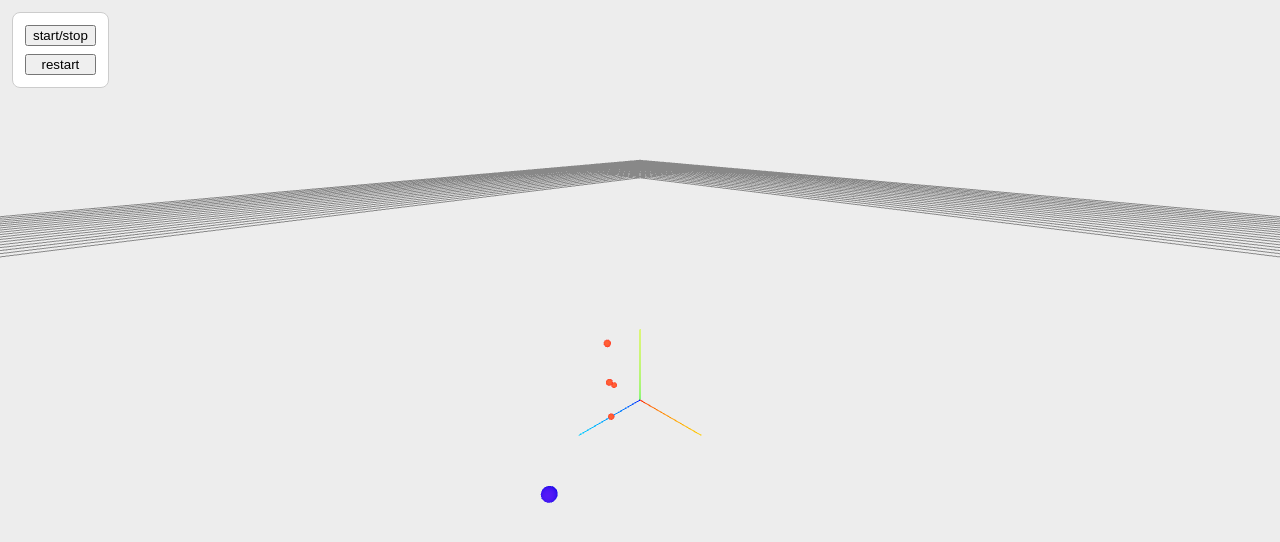
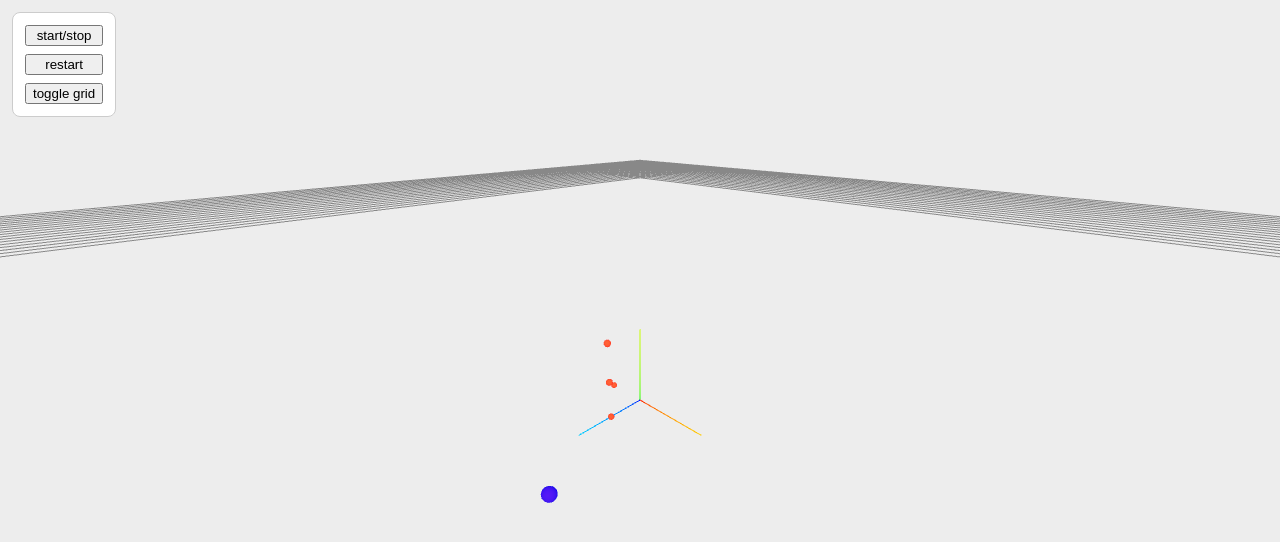
Before and after one commit to pxd3v/coulomb, a React (Create React App) app: page / in a window 1280 px wide. Shown: the top 542 px of the page. Built offline with nearby package versions, Linux system fonts and the light colour scheme.

Commit message:
feat: point focusing

```diff
--- a/src/components/Menu/Menu.tsx
+++ b/src/components/Menu/Menu.tsx
@@ -4,12 +4,13 @@ import { usePoints } from '../../contexts/PointsContext';
 
 function App() {
   const { resetPoints } = usePoints()
-  const { isRunning, setIsRunning } = useEnv()
+  const { isRunning, setIsRunning, showGrid, setShowGrid } = useEnv()
 
   return (
     <div className="Menu">
         <button onClick={() => setIsRunning(!isRunning)}>start/stop</button>
         <button onClick={() => { resetPoints(); setIsRunning(false) }}>restart</button>
+        <button onClick={() => { setShowGrid(!showGrid) }}>toggle grid</button>
     </div>
   );
 }
--- a/src/components/Point.tsx
+++ b/src/components/Point.tsx
@@ -1,6 +1,6 @@
 import { useMemo, useRef } from 'react'
 import { useFrame } from '@react-three/fiber'
-import { Mesh } from 'three'
+import { Mesh, Vector3 } from 'three'
 import { useCallback } from 'react'
 
 export interface IPoint {
@@ -14,9 +14,10 @@ interface IPointProps {
   envPoints: Array<IPoint>
   updatePoint: (point: IPoint) => void
   canMove: boolean
+  orbitControlsRef: any
 }
 
-export function Point({ currentPoint, envPoints, updatePoint, canMove }: IPointProps) {
+export function Point({ currentPoint, envPoints, updatePoint, canMove, orbitControlsRef }: IPointProps) {
   const mesh = useRef<Mesh>(null!)
 
   useFrame(() => {
@@ -69,11 +70,16 @@ export function Point({ currentPoint, envPoints, updatePoint, canMove }: IPointP
     }, { forceVector: [0, 0, 0], vectorWithoutForce: [0, 0, 0] })
   }, [currentPoint, envPoints])
 
+  const focusPoint = useCallback(() => {
+    orbitControlsRef.current.target = new Vector3(mesh.current.position.x, mesh.current.position.y, mesh.current.position.z)
+  }, [orbitControlsRef])
+
   return (
     <mesh
       position={currentPoint.position}
       ref={mesh}
       scale={scale}
+      onClick={focusPoint}
     >
       <sphereGeometry args={[0.4, 32, 16]} />
       <meshStandardMaterial color={ currentPoint.charge > 0 ?  'blue' : 'red'} />
--- a/src/components/Scene.tsx
+++ b/src/components/Scene.tsx
@@ -3,21 +3,27 @@ import { Canvas } from '@react-three/fiber'
 import { OrbitControls } from '@react-three/drei';
 import { usePoints } from '../contexts/PointsContext';
 import { useEnv } from '../contexts/EnvContext'
+import { useRef } from 'react';
 
 function Scene() {
   const { points, updatePoint } = usePoints()
-  const { isRunning } = useEnv()
-
+  const { isRunning, showGrid} = useEnv()
+  const orbitControlsRef = useRef(null)
   return (
     <Canvas camera={{ fov: 90, position: [3, 3, 3]}}>
         <OrbitControls
             makeDefault
+            ref={orbitControlsRef}
             enableZoom={true}
             enablePan={true}
             zoomSpeed={0.3}
         />
-        <gridHelper args={[50, 100]} />
-        <axesHelper />
+        {showGrid && (
+          <>
+            <gridHelper args={[50, 100]} />
+            <axesHelper />
+          </>
+        )}
         <ambientLight />
         <pointLight position={[10, 10, 10]} />
         <color attach="background" args={[0.85, 0.85, 0.85]} />
@@ -28,6 +34,7 @@ function Scene() {
               key={point.id}
               updatePoint={updatePoint}
               canMove={isRunning}
+              orbitControlsRef={orbitControlsRef}
             />
         ))}
     </Canvas>
--- a/src/contexts/EnvContext.tsx
+++ b/src/contexts/EnvContext.tsx
@@ -1,4 +1,4 @@
-import { createContext, ReactNode, useContext, useState } from "react";
+import { createContext, ReactNode, useContext, useRef, useState } from "react";
 
 interface EnvProviderProps {
     children: ReactNode;
@@ -7,14 +7,17 @@ interface EnvProviderProps {
 interface EnvData {
     isRunning: boolean
     setIsRunning: (isRunning: boolean) => void
+    showGrid: boolean
+    setShowGrid: (showGrid: boolean) => void
 }
 
 const EnvContext = createContext({} as EnvData)
 
 export function EnvProvider({children}: EnvProviderProps) {
     const [isRunning, setIsRunning] = useState<boolean>(false)
+    const [showGrid, setShowGrid] = useState<boolean>(true)
     return (
-        <EnvContext.Provider value={{ isRunning, setIsRunning }}>
+        <EnvContext.Provider value={{ isRunning, setIsRunning, showGrid, setShowGrid }}>
             {children}
         </EnvContext.Provider>
     )
```
